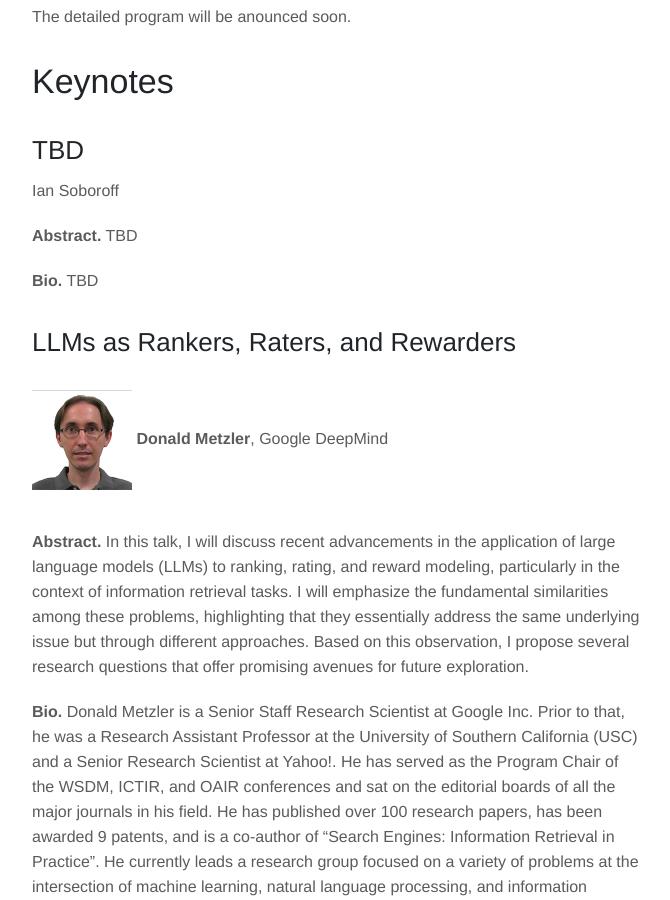
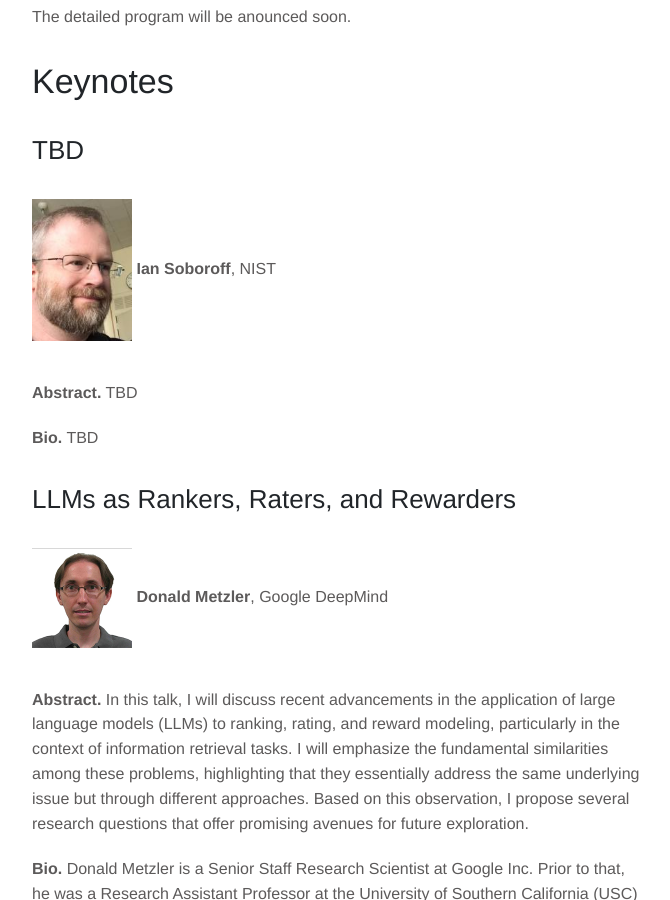
Before and after one commit to LLM4Eval/llm4eval, a Jekyll site: the page built from program.md, in a window 1280 px wide and 900 px high, scrolled down 307 px. Shown: the whole window, without its empty margins (143-813 px from the left). Built offline with Jekyll 4.4.1, drawn with Linux system fonts in a browser that asks for light colours.

Commit message:
Update program.md

```diff
--- a/program.md
+++ b/program.md
@@ -13,7 +13,7 @@ The detailed program will be anounced soon.
 
 ## TBD
 
-Ian Soboroff
+<img style="vertical-align:middle" width="100px" height="80px" src="../images/team/Ian.jpg"/> __Ian Soboroff__, NIST
 
 __Abstract.__ TBD
 
@@ -21,7 +21,7 @@ __Bio.__ TBD
 
 ## LLMs as Rankers, Raters, and Rewarders
 
-<img style="vertical-align:middle" width="100px" height="80px" src="../images/team/don1.png" /> __Donald Metzler__, Google DeepMind
+<img style="vertical-align:middle" width="100px" height="80px" src="../images/team/don1.png"/> __Donald Metzler__, Google DeepMind
 
 __Abstract.__ In this talk, I will discuss recent advancements in the application of large language models (LLMs) to ranking, rating, and reward modeling, particularly in the context of information retrieval tasks. I will emphasize the fundamental similarities among these problems, highlighting that they essentially address the same underlying issue but through different approaches. Based on this observation, I propose several research questions that offer promising avenues for future exploration.
 
```
